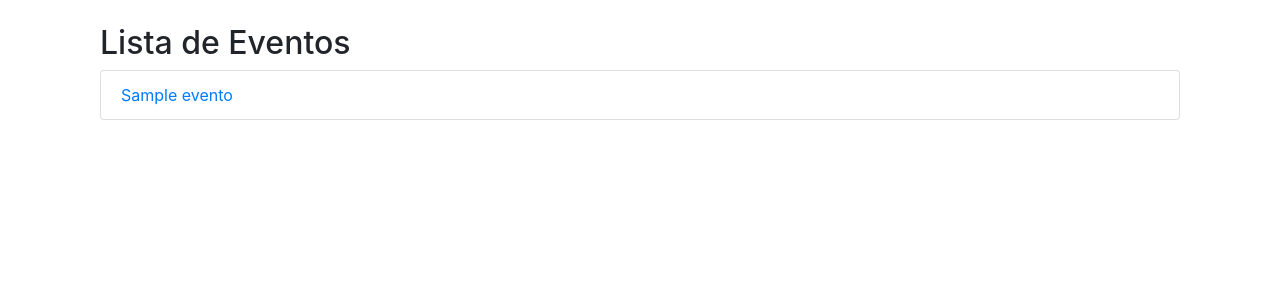
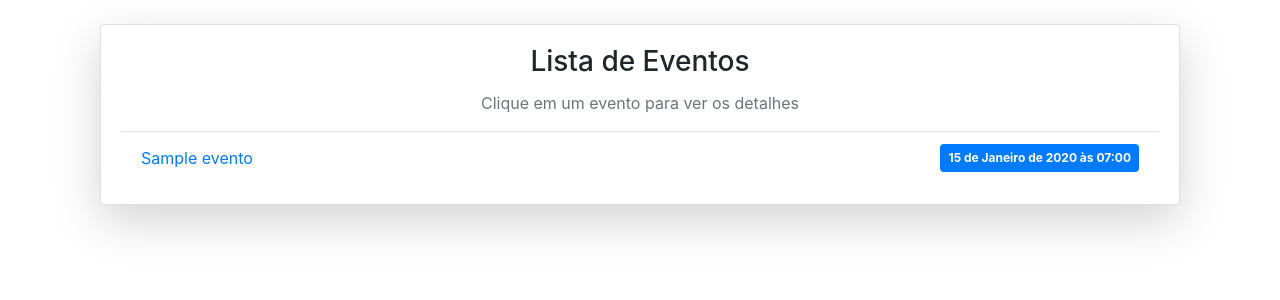
Before and after one commit to douglasinforj/sistema_rspv_presenca_eventos, a Django app: page /eventos in a window 1280 px wide. Shown: the part 56-356 px from the top of the page. Run offline with Django 5.2, Linux system fonts and the light colour scheme; tables that the repository leaves empty hold one stand-in row (values such as "Sample post"); some libraries are stand-ins or nearby versions.

Commit message:
Melhoria no laoyout

```diff
--- a/evento/templates/evento/lista_eventos.html
+++ b/evento/templates/evento/lista_eventos.html
@@ -3,14 +3,25 @@
 {% block title %}Lista de Eventos{% endblock %}
 
 {% block content %}
-<div class="container">
-    <h2>Lista de Eventos</h2>
-    <ul class="list-group">
-        {% for evento in eventos %}
-            <li class="list-group-item">
-                <a href="{% url 'detalhes_evento' evento.id %}">{{ evento.nome }}</a>
-            </li>
-        {% endfor %}
-    </ul>
+<div class="container mt-4">
+    <div class="card shadow-lg">
+        <div class="card-body">
+            <h3 class="card-title text-center">Lista de Eventos</h3>
+            <p class="text-muted text-center">Clique em um evento para ver os detalhes</p>
+
+            <ul class="list-group list-group-flush">
+                {% for evento in eventos %}
+                    <li class="list-group-item d-flex justify-content-between align-items-center">
+                        <a href="{% url 'detalhes_evento' evento.id %}" class="text-decoration-none fw-bold">
+                            {{ evento.nome }}
+                        </a>
+                        <span class="badge bg-primary text-white p-2">{{ evento.data }}</span>
+                    </li>
+                {% empty %}
+                    <li class="list-group-item text-center text-muted">Nenhum evento encontrado.</li>
+                {% endfor %}
+            </ul>
+        </div>
+    </div>
 </div>
 {% endblock %}
```
